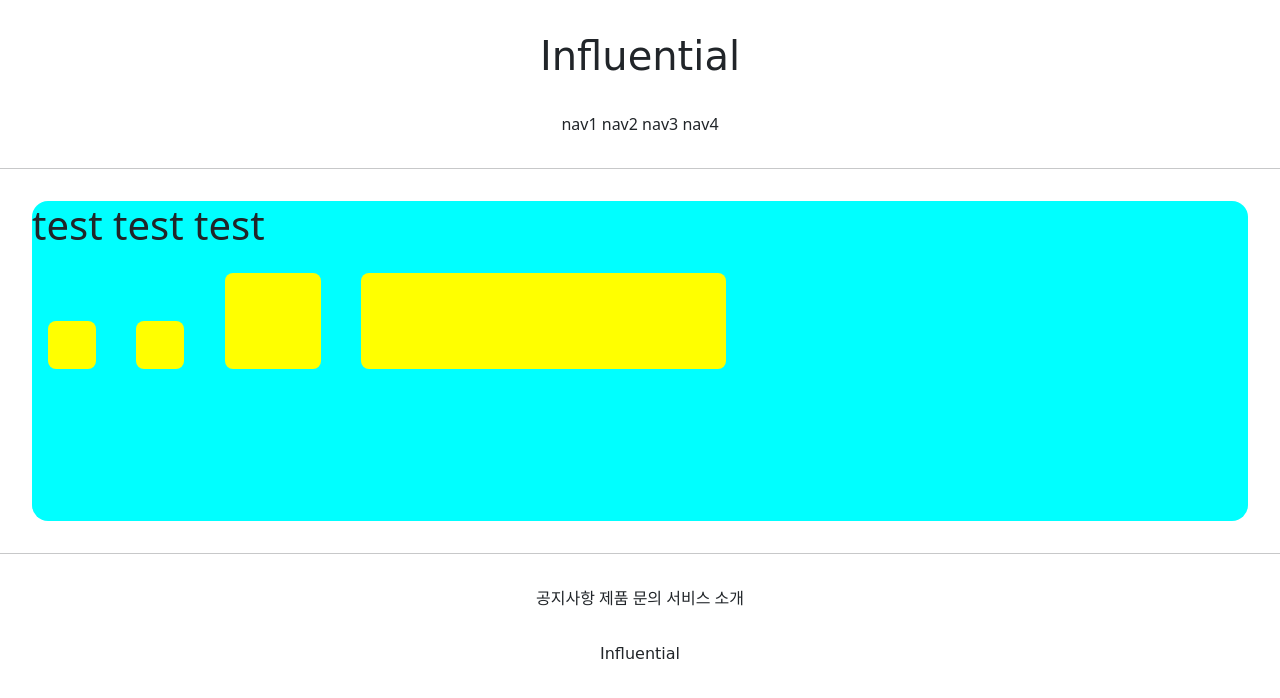
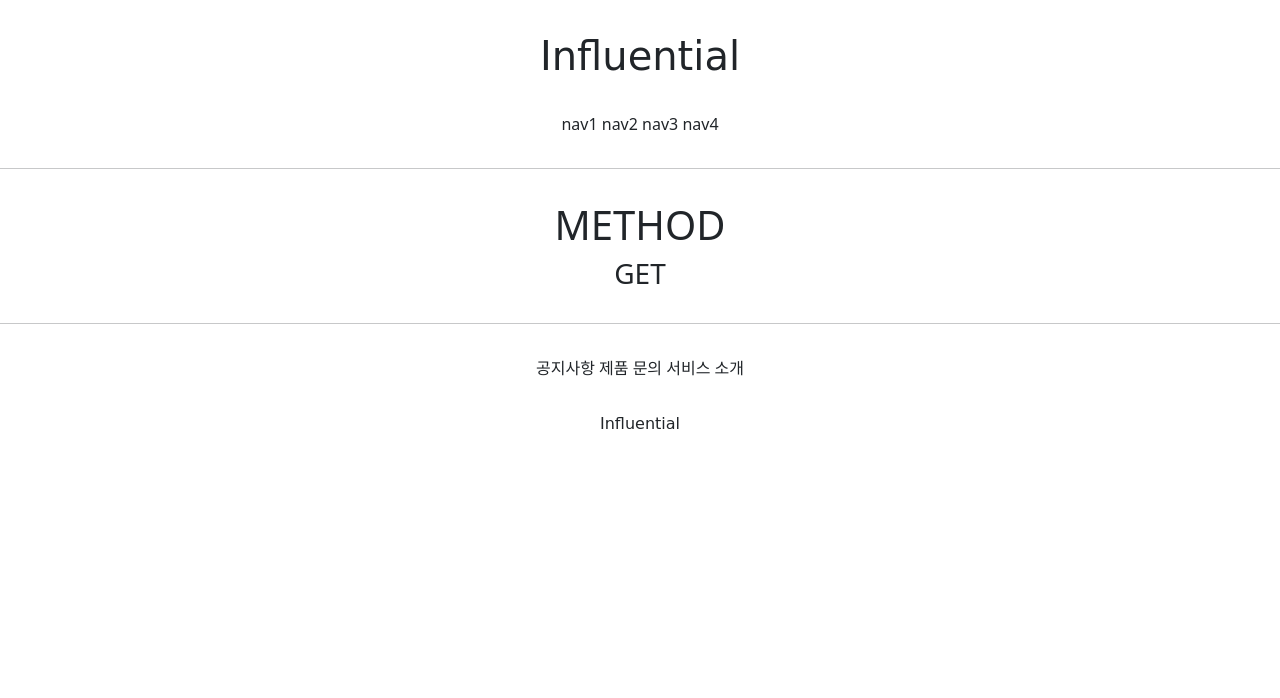
Before and after one commit to hokoro/cheon01copy, a Django app: page /accountscopy/hello_world/ in a window 1280 px wide. Shown: the top 698 px of the page. Run offline with Django 3.2, Linux system fonts and the light colour scheme; parts of the project's set-up code (start-up, migrations or seed data) failed here and were passed over; some web fonts are replaced.

Commit message:
7-8 copycommit2

```diff
--- a/accountsappcopy/templates/accountsapp/hello_world.html
+++ b/accountsappcopy/templates/accountsapp/hello_world.html
@@ -1,22 +1,10 @@
 {% extends 'basecopy.html' %}
 {% block content%}
-    <style>
-        .testing{
-            height:48px;
-            width:48px;
-            background-color: yellow;
-            margin:1rem;
-            border-radius: .5rem;
-            display: inline-block;
-        }
-    </style>
-    <div style = "height:20rem; background-color: aqua; margin: 2rem; border-radius: 1rem; font-size: 2rem;">
-    <h1> test test test</h1>
-    <div class = 'testing' style = "height:48px; width:48px;" ></div>
-    <div class = 'testing' style = "height:3rem; width:3rem;"></div>
-    <div class = 'testing' style = "height:3em; width:3em;"></div>
-    <div class = 'testing'style = "height:30%; width:30%;"></div>
 
+
+    <div style = "margin: 2rem; text-align: center;">
+    <h1> METHOD</h1>
+    <h3>{{ text }}</h3>
 
     </div>
 {% endblock %}
--- a/accountsappcopy/views.py
+++ b/accountsappcopy/views.py
@@ -3,5 +3,8 @@ from django.shortcuts import render
 
 # Create your views here.
 def hello_world(request):
-    return render(request,'accountsapp/hello_world.html')
+    if request.method == 'POST':
+        return render(request,'accountsapp/hello_world.html',context={'text':'POST'})
+    else:
+        return render(request,'accountsapp/hello_world.html',context = {'text':'GET'})
     #HttpResponse('Hello World')
```
